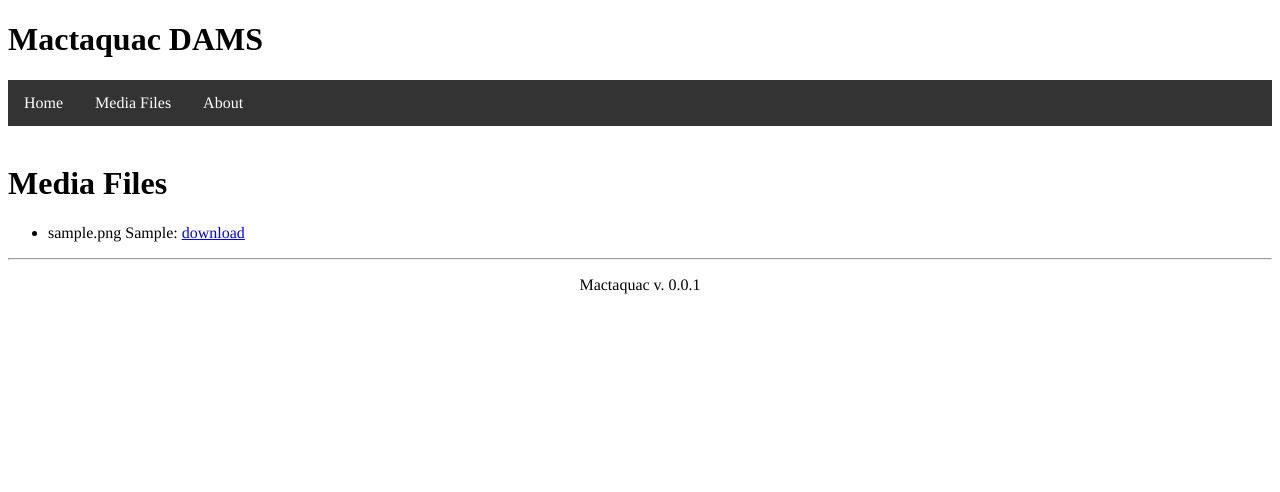
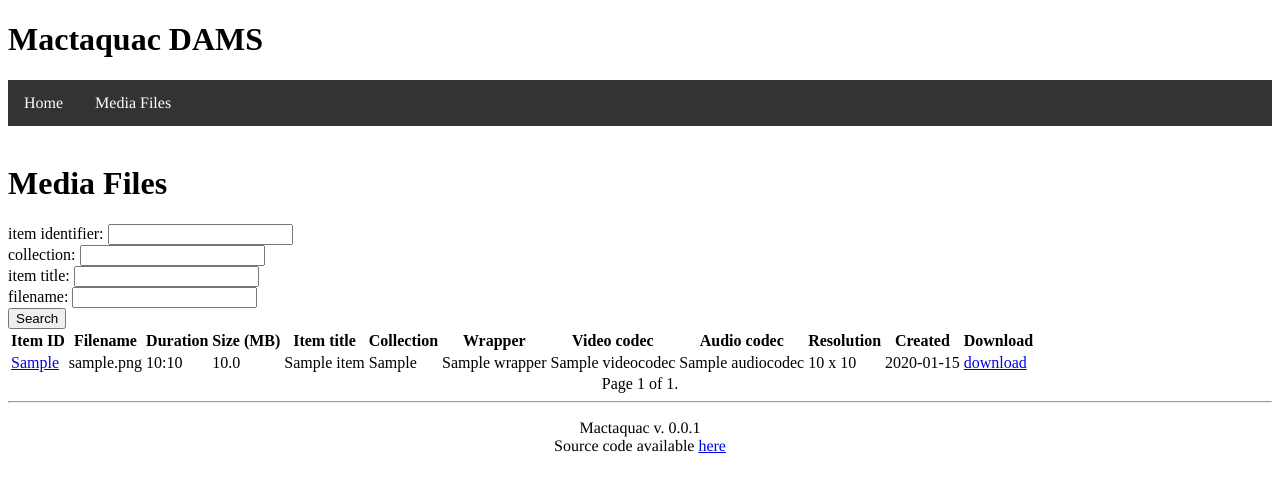
Before and after one commit to sidesg/mactaquac, a Django app: page /mactaquac/mediafiles/ in a window 1280 px wide. Shown: the top 492 px of the page. Run offline with Django 5.2, Linux system fonts and the light colour scheme; tables that the repository leaves empty hold one stand-in row (values such as "Sample post").

Commit message:
Added search function. More file metadata generation

```diff
--- a/app/core/settings.py
+++ b/app/core/settings.py
@@ -136,5 +136,7 @@ CSRF_TRUSTED_ORIGINS = os.environ.get("TRUSTED_ORIGINS", default="http://localho
 REST_FRAMEWORK = {
     'DEFAULT_FILTER_BACKENDS': [
         'django_filters.rest_framework.DjangoFilterBackend'
-    ]
+    ],
+    # 'DEFAULT_PAGINATION_CLASS': 'rest_framework.pagination.LimitOffsetPagination',
+    # 'PAGE_SIZE': 100
 }
--- /dev/null
+++ b/app/mactaquac/forms.py
@@ -0,0 +1,7 @@
+from django import forms
+
+class MediaFileSearchForm(forms.Form):
+    item_identifier = forms.CharField(label="item identifier", max_length=55, required=False)
+    collection = forms.CharField(label="collection", max_length=15, required=False)
+    title = forms.CharField(label="item title", max_length=255, required=False)
+    filename = forms.CharField(label="filename", required=False)
--- a/app/mactaquac/models.py
+++ b/app/mactaquac/models.py
@@ -41,6 +41,7 @@ class MediaFile(models.Model):
     type = models.CharField(max_length=255, choices=TYPES)
     filename = models.CharField(unique=True)
     filepath = models.CharField(unique=True)
+    storage_location = models.CharField(default="[UNKNOWN]")
     wrapper = models.ForeignKey(Wrapper, on_delete=models.SET_NULL, null=True, blank=True)
     videocodec = models.ForeignKey(VideoCodec, on_delete=models.SET_NULL, null=True, blank=True)
     audiocodec = models.ForeignKey(AudioCodec, on_delete=models.SET_NULL, null=True, blank=True)
@@ -48,6 +49,9 @@ class MediaFile(models.Model):
     height = models.IntegerField(null=True, blank=True)
     checksum = models.CharField(default="[NONE]")
     creation_date = models.DateField(default=datetime.date(1900, 1, 1))
+    filesize = models.FloatField(default=0)
+    duration_min = models.IntegerField(default=0)
+    duration_sec = models.IntegerField(default=0)
 
     def __str__(self):
         return self.filename
--- a/app/mactaquac/serializers.py
+++ b/app/mactaquac/serializers.py
@@ -35,4 +35,5 @@ class MediaFileSerializer(serializers.ModelSerializer):
 
     class Meta:
         model = MediaFile
-        fields = ["pk", "filename", "item", "type", "filepath", "wrapper", "videocodec", "audiocodec", "width", "height", "checksum"]
+        fields = "__all__"
+        # fields = ["pk", "filename", "storage_location", "item", "type", "filepath", "wrapper", "videocodec", "audiocodec", "width", "height", "checksum"]
--- a/app/mactaquac/static/mactaquac/style.css
+++ b/app/mactaquac/static/mactaquac/style.css
@@ -73,3 +73,7 @@ p, li {
 .lem_init label {
     float: left;
 }
+
+.pagination {
+    text-align: center;
+}
--- a/app/mactaquac/templates/mactaquac/base.html
+++ b/app/mactaquac/templates/mactaquac/base.html
@@ -14,7 +14,6 @@
         <ul id="navbar">
             <li><a href="{% url 'mactaquac:index' %}">Home</a></li>
             <li><a href="{% url 'mactaquac:mediafiles' %}">Media Files</a></li>
-            <li><a href="">About</a></li>
         </ul>
         <br>
     </div>
@@ -23,7 +22,11 @@
     </div>
     <div id="footer">
         <hr>
-        <p>Mactaquac v. 0.0.1</p>
+        <p>
+            Mactaquac v. 0.0.1
+        </br>
+            Source code available <a href="https://github.com/sidesg/mactaquac">here</a>
+        </p>
     </div>
 </body>
 
--- a/app/mactaquac/templates/mactaquac/filelist.html
+++ b/app/mactaquac/templates/mactaquac/filelist.html
@@ -1,10 +1,64 @@
 {% extends "mactaquac/base.html" %}
+{% load mactaquac_extras %}
 {% block title %}Mactaquac DAMS: Items{% endblock %}
 {% block content %}
 <h1>Media Files</h1>
-    <ul>
-        {% for mediafile in mediafiles %}
-        <li>{{ mediafile.filename }} {{ mediafile.item }}: <a href="{% url 'mactaquac:download_media' mediafile.filename %}">download</a></li>
-        {% endfor %}
-    </ul>
+<form method="get">
+  {{ form }}
+  <button type="submit">Search</button>
+</form>
+
+{% if mediafiles %}
+    <table>
+        <tr>
+            <th>Item ID</th>
+            <th>Filename</th>
+            <th>Duration</th>
+            <th>Size (MB)</th>
+            <th>Item title</th>
+            <th>Collection</th>
+            <th>Wrapper</th>
+            <th>Video codec</th>
+            <th>Audio codec</th>
+            <th>Resolution</th>
+            <th>Created</th>
+            <th>Download</th>
+        </tr>
+    {% for mediafile in mediafiles %}
+        <tr>
+            <td><a href="{% url 'mactaquac:mediafile' mediafile.pk %}">{{ mediafile.item }}</a></td>
+            <td>{{ mediafile.filename }}</td>
+            <td>{{ mediafile.duration_min }}:{{ mediafile.duration_sec }}</td>
+            <td>{{ mediafile.filesize }}</td>
+            <td>{{ mediafile.item.title }}</td>
+            <td>{{ mediafile.item.collection }}</td>
+            <td>{{ mediafile.wrapper }}</td>
+            <td>{{ mediafile.videocodec }}</td>
+            <td>{{ mediafile.audiocodec }}</td>
+            <td>{{ mediafile.width }} x {{ mediafile.height }}</td>
+            <td>{{ mediafile.creation_date|date:"Y-m-d" }}</td>
+            <td><a href="{% url 'mactaquac:download_media' mediafile.filename %}">download</a></td>
+        </tr>
+    {% endfor %}
+    </table>
+    <div class="pagination">
+        <span class="step-links">
+            {% if mediafiles.has_previous %}
+                <a href="?{% url_replace request 'page' 1 %}">&laquo; first</a>
+                <a href="?{% url_replace request 'page' mediafiles.previous_page_number %}">previous</a>
+            {% endif %}
+
+            <span class="current">
+                Page {{ mediafiles.number }} of {{ mediafiles.paginator.num_pages }}.
+            </span>
+
+            {% if mediafiles.has_next %}
+                <a href="?{% url_replace request 'page' mediafiles.next_page_number %}">next</a>
+                <a href="?{% url_replace request 'page' mediafiles.paginator.num_pages %}">last &raquo;</a>
+            {% endif %}
+        </span>
+    </div>
+{% else %}
+<p>No media files to display.</p>
+{% endif %}
 {% endblock %}
--- a/app/mactaquac/templates/mactaquac/home.html
+++ b/app/mactaquac/templates/mactaquac/home.html
@@ -1,5 +1,5 @@
 {% extends "mactaquac/base.html" %}
 {% block title %}Mactaquac homepage{% endblock %}
 {% block content %}
-<p>Home text</p>
+<p>The Mactaquac Digital Asset Mananagement System is an interface to search for media files based on their metadata.</p>
 {% endblock %}
--- a/app/mactaquac/urls.py
+++ b/app/mactaquac/urls.py
@@ -11,6 +11,7 @@ router.register(r"item", views.ItemViewSetSerialized)
 urlpatterns = [
     path("", views.index, name="index"),
     path("mediafiles/", views.MediaFileListView.as_view(), name="mediafiles"),
+    path("mediafiles/<int:pk>/", views.MediaFileDetailView.as_view(), name="mediafile"),
     path("api/", include(router.urls), name="api"),
     path("download/<str:filename>/", views.download_media, name="download_media")
 ]
--- a/app/mactaquac/views.py
+++ b/app/mactaquac/views.py
@@ -1,15 +1,18 @@
 from django.shortcuts import render
 from django.http import HttpResponse, FileResponse, Http404
 from django.views import generic
+from django.core.paginator import Paginator
+from django.core.paginator import EmptyPage
+from django.core.paginator import PageNotAnInteger
 
 from rest_framework import viewsets
 from rest_framework.response import Response
 
-import django_filters.rest_framework
 from django_filters.rest_framework import DjangoFilterBackend
 
 from .models import MediaFile, Item
 from .serializers import MediaFileSerializer, ItemSerializer
+from .forms import MediaFileSearchForm
 
 import mimetypes
 from pathlib import Path
@@ -19,20 +22,45 @@ MEDIA_ROOT = "/app/media"
 def index(request):
     return render(request, "mactaquac/home.html")
 
-class MediaFileListView(generic.ListView):
-    model = MediaFile
-    context_object_name = "mediafiles"
+class MediaFileListView(generic.FormView):
     template_name = "mactaquac/filelist.html"
 
+    def get(self, request, *args, **kwargs):
+        form = MediaFileSearchForm(self.request.GET or None)
+
+        if form.is_valid():
+            query_set = MediaFile.objects.all()
+            item_identifier = request.GET.get("item_identifier")
+            collection = request.GET.get("collection")
+            title = request.GET.get("title")
+            filename = request.GET.get("filename")
+
+            if item_identifier:
+                query_set = query_set.filter(item__identifier=item_identifier.strip())
+            if collection:
+                query_set = query_set.filter(item__collection=collection.strip())
+            if title:
+                query_set = query_set.filter(item__title__contains=title.strip())
+            if filename:
+                query_set = query_set.filter(filename__contains=filename)
+        else:
+            # query_set = None
+            query_set = MediaFile.objects.all()
+
+        paginator = Paginator(query_set, 25)
+        page = self.request.GET.get('page')
+        try:
+            query_set = paginator.page(page)
+        except PageNotAnInteger:
+            query_set = paginator.page(1)
+        except EmptyPage:
+            query_set = paginator.page(paginator.num_pages)
+
+        return self.render_to_response(self.get_context_data(form=form, mediafiles=query_set))
 
 class MediaFileDetailView(generic.DetailView):
     model = MediaFile
-
-class ItemListView(generic.ListView):
-    model = Item
-
-class ItemDetailView(generic.DetailView):
-    model = Item
+    template_name = "mactaquac/mediafile.html"
 
 class MediaFileViewSetSerialized(viewsets.ModelViewSet):
     serializer_class = MediaFileSerializer
--- a/support_scripts/add_item_info.py
+++ b/support_scripts/add_item_info.py
@@ -1,12 +1,14 @@
 import polars as pl
 import requests
 import logging
+import os
 from dotenv import load_dotenv
 import datetime
 
 DATAFILE = "../data/SMI_allItems.csv"
-LOGFOLDER = "../notes/logs"
+# LOGFOLDER = "../notes/logs"
 load_dotenv("../.env")
+LOGFOLDER = os.getenv("LOGFOLDER")
 
 def main():
     now = datetime.datetime.now().strftime("%Y%m%d")
--- a/support_scripts/main.py
+++ b/support_scripts/main.py
@@ -5,9 +5,10 @@ from pathlib import Path
 from dotenv import load_dotenv
 from mediafile import MediaFile
 
-LOGFOLDER = "../notes/logs"
+# LOGFOLDER = "../notes/logs"
 load_dotenv("../.env")
 MEDIAROOT = os.getenv("MEDIAFOLDER")
+LOGFOLDER = os.getenv("LOGFOLDER")
 
 def main():
     now = datetime.datetime.now().strftime("%Y%m%d")
@@ -32,7 +33,6 @@ def analyze_mediafolder(mediafolder: str):
             except Exception as e:
                 logging.warning(f"unable to parse metadata for {child}: {e}")
                 continue
-
             try:
                 file.push_mactaquac("http://localhost:8000/mactaquac/api/mediafile/")
             except Exception as e:
```
Also changed, not shown: app/mactaquac/templates/mactaquac/mediafile.html (added, +41 -0 lines), app/mactaquac/templatetags/mactaquac_extras.py (added, +12 -0 lines), support_scripts/mediafile.py (+28 -3 lines), app/mactaquac/templatetags/__init__.py (added), 1 other file.
